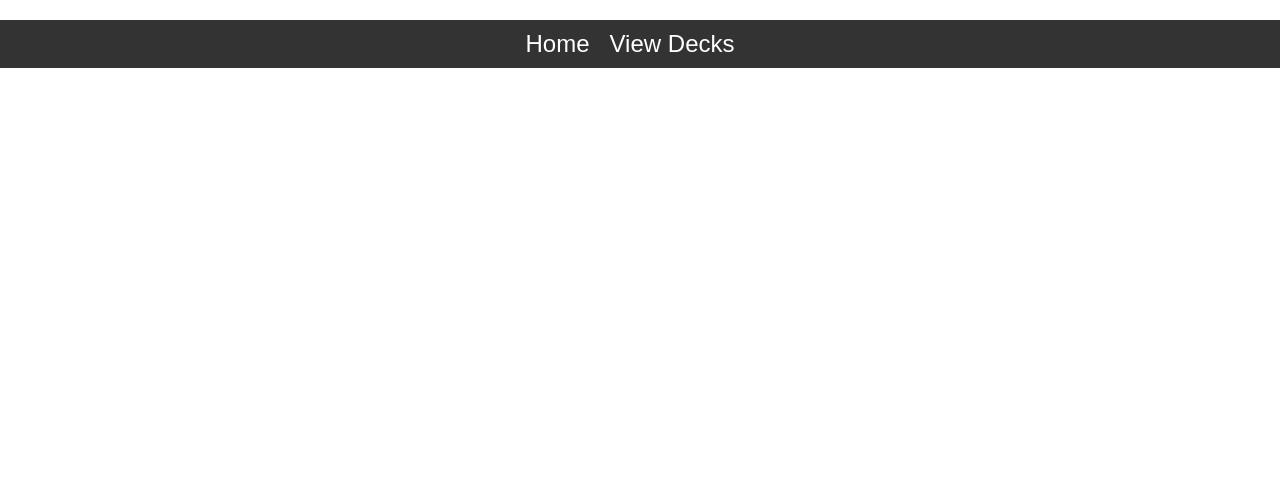
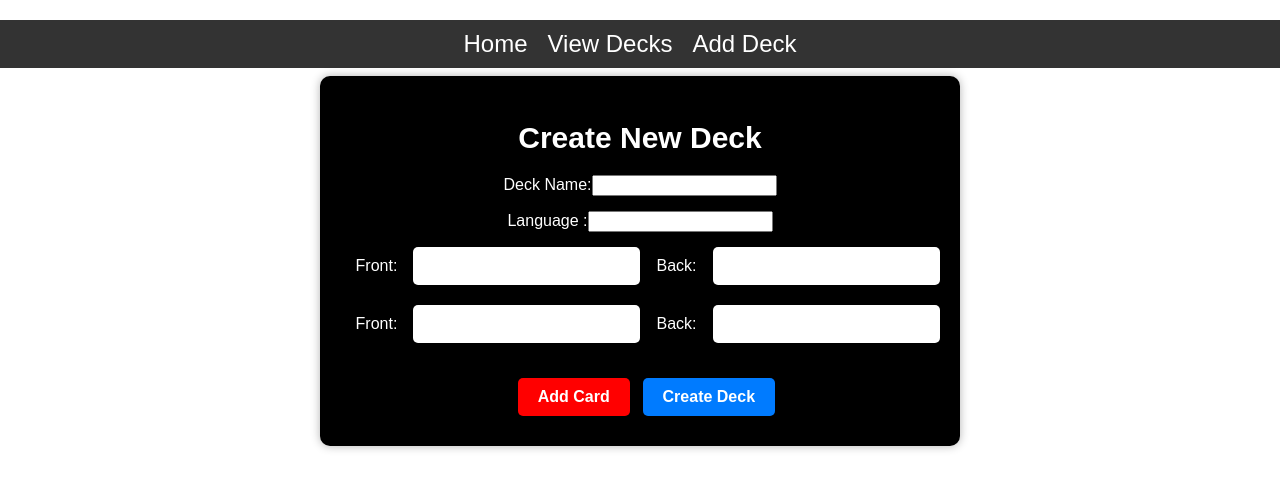
Before and after one commit to altuntas-mustafa/AnkiApp, a React (Create React App) app in the folder frontend/: page /createdecks in a window 1280 px wide. Before the commit this address had no page. Shown: the top 488 px of the page. Built offline with nearby package versions, Linux system fonts and the light colour scheme.

Commit message:
creating deck form created for frontend

```diff
--- a/frontend/src/App.js
+++ b/frontend/src/App.js
@@ -2,9 +2,10 @@ import React, { useEffect } from 'react';
 import { BrowserRouter as Router, Routes, Route, Link } from 'react-router-dom';
 import { Provider } from 'react-redux';
 import store from '../src/redux/store';
-import Deck from './Components/Deck';
-import Flashcards from './Components/Flashcards';
+import Deck from './Components/JS/Deck';
+import Flashcards from './Components/JS/Flashcards';
 import './App.css';
+import AddDeck from './Components/JS/AddDeck';
 
 function App() {
   return (
@@ -18,10 +19,14 @@ function App() {
             <Link to="/decks" className="nav-link">
               View Decks
             </Link>
+            <Link to="/createdecks" className="nav-link">
+              Add Deck
+            </Link>
           </nav>
           <Routes>
             <Route path="/" element={<Home />} />
             <Route path="/decks" element={<Deck />} />
+            <Route path="/createdecks" element={<AddDeck />} />
             <Route path="/languages/:language/decks/:deckName" element={<Flashcards />} /> {/* Update this route */}
           </Routes>
         </div>
@@ -34,7 +39,7 @@ function Home() {
 
   return (
     <div>
-      <h1 className="home-title">Home Page</h1>
+      <p className="home-title">Home Page</p>
     </div>
   );
 }
--- /dev/null
+++ b/frontend/src/Components/CSS/AddDeck.css
@@ -0,0 +1,167 @@
+/* AddDeck Container */
+.add-deck-container {
+    margin: 1vh auto;
+    padding: 20px;
+    background-color: black;
+    color: white;
+    border-radius: 10px;
+    box-shadow: 0px 0px 10px rgba(0, 0, 0, 0.3);
+  }
+
+  /* Form Heading */
+  .form-heading {
+    text-align: center;
+    margin-bottom: 20px;
+    font-size: 30px;
+  }
+
+  /* Form Group */
+  .form-group {
+    margin-bottom: 15px;
+  }
+
+  /* Input Fields */
+  .input-group {
+    display: flex;
+    align-items: center;
+    margin-bottom: 10px;
+  }
+
+  .input-group label {
+    width: 30%;
+    font-size: 16px;
+  }
+
+  .input-group input {
+    flex: 1;
+    padding: 10px;
+    border: none;
+    border-radius: 5px;
+    background-color: white;
+    color: white;
+    font-size: 16px;
+    transition: background-color 0.3s ease;
+  }
+
+
+
+  /* Card Group */
+  .card-group {
+    display: grid;
+    grid-template-columns: 1fr;
+    gap: 10px;
+    margin-bottom: 15px;
+  }
+
+  /* Card Labels */
+  .card-group label {
+    font-size: 16px;
+  }
+
+  /* Buttons */
+  .add-card-button,
+  .create-deck-button {
+    padding: 10px 20px;
+    border: none;
+    border-radius: 5px;
+    background-color: red;
+    color: white;
+    cursor: pointer;
+    font-weight: bold;
+    margin-top: 10px;
+    margin-left: 1vw;
+    transition: background-color 0.3s ease;
+  }
+
+  .add-card-button:hover {
+    background-color: white;
+    color: red;
+  }
+
+  .create-deck-button {
+    background-color: #007bff;
+  }
+
+  .create-deck-button:hover {
+    background-color: #0056b3;
+  }
+
+  /* Mobile Styles (Up to 767px) */
+  @media (max-width: 767px) {
+    .add-deck-container {
+      margin: 1vh 5px;
+      height: calc(100vh - 1vh);
+      justify-content: flex-start;
+      padding: 15px; /* Adjust padding for smaller screens */
+    }
+
+    .form-heading {
+      font-size: 24px;
+      margin-bottom: 15px;
+    }
+
+    .input-group label {
+      width: 40%; /* Increase label width for better alignment on small screens */
+      font-size: 14px; /* Reduce font size for better readability on small screens */
+    }
+
+    .input-group input {
+      font-size: 14px; /* Reduce font size for better readability on small screens */
+      color: black;
+    }
+
+    .card-group {
+      margin-bottom: 10px;
+    }
+
+    .card-group label {
+      font-size: 14px; /* Reduce font size for better readability on small screens */
+    }
+
+    .add-card-button,
+    .create-deck-button {
+      font-size: 14px; /* Reduce font size for better readability on small screens */
+      padding: 8px 15px;
+      margin-top: 15px;
+    }
+  }
+
+  /* Larger Screens (768px and above) */
+  @media (min-width: 768px) {
+    .add-deck-container {
+      margin: 1vh auto;
+      max-width: 600px;
+      padding: 20px;
+    }
+
+    .form-heading {
+      font-size: 30px;
+      margin-bottom: 20px;
+    }
+
+    .input-group label {
+      width: 30%;
+      font-size: 16px;
+    }
+
+    .input-group input {
+      font-size: 16px;
+      color: black;
+    }
+
+    .card-group {
+      margin-bottom: 15px;
+    }
+
+    .card-group label {
+      font-size: 16px;
+    }
+
+    .add-card-button,
+    .create-deck-button {
+      font-size: 16px;
+      padding: 10px 20px;
+      margin-top: 10px;
+      margin-left: 1vw;
+    }
+  }
--- /dev/null
+++ b/frontend/src/Components/JS/AddDeck.js
@@ -0,0 +1,141 @@
+import React, { useState } from "react";
+import "../CSS/AddDeck.css";
+// http://localhost:3001/api/create-deck
+
+const AddDeck = () => {
+  const [deckInfo, setDeckInfo] = useState({
+    deckName: "",
+    language: "",
+    cards: [
+      { front: "", back: "" },
+      { front: "", back: "" },
+    ],
+  });
+
+  const handleCardChange = (index, field, value) => {
+    const newCards = [...deckInfo.cards];
+    newCards[index][field] = value;
+    setDeckInfo({ ...deckInfo, cards: newCards });
+  };
+
+  const handleSubmit = async (e) => {
+    e.preventDefault();
+
+    // Check if required fields are empty
+    if (!deckInfo.deckName || !deckInfo.language) {
+      alert("Please fill out the deck name and language fields.");
+      return;
+    }
+
+    // Check if each card has at least 2 total words (combined front and back)
+    if (
+      deckInfo.cards.some(
+        (card) =>
+          (card.front.trim() + " " + card.back.trim()).split(" ").length < 2
+      )
+    ) {
+      console.log(
+        "Each card should have at least 2 total words (front and back combined)."
+      );
+      alert(
+        "Each card should have at least 2 total words (front and back combined)."
+      );
+      return;
+    }
+
+    try {
+      const response = await fetch("https://ankiappclone-git-main-mustafa-altuntas.vercel.app/api/create-deck", {
+        method: "POST",
+        headers: {
+          "Content-Type": "application/json",
+        },
+        body: JSON.stringify(deckInfo),
+      });
+
+      if (response.ok) {
+        const responseData = await response.json();
+        console.log(responseData.message); // "Deck and cards created successfully"
+        setDeckInfo({
+          deckName: "",
+          language: "",
+          cards: [
+            { front: "", back: "" },
+            { front: "", back: "" },
+          ],
+        });
+      } else {
+        const errorData = await response.json();
+        console.log(errorData.error); // Display the error message sent from the server
+      }
+    } catch (error) {
+      console.error("Error:", error);
+    }
+  };
+
+  return (
+    <div className="add-deck-container">
+      <h2 className="form-heading">Create New Deck</h2>
+      <form onSubmit={handleSubmit}>
+        <div className="form-group">
+          <label>Deck Name:</label>
+          <input
+            type="text"
+            value={deckInfo.deckName}
+            onChange={(e) =>
+              setDeckInfo({ ...deckInfo, deckName: e.target.value })
+            }
+          />
+        </div>
+        <div className="form-group">
+          <label> Language :</label>
+          <input
+            type="text"
+            value={deckInfo.language}
+            onChange={(e) =>
+              setDeckInfo({ ...deckInfo, language: e.target.value })
+            }
+          />
+        </div>
+        <div className="card-group">
+          {deckInfo.cards.map((card, index) => (
+            <div key={index} className="input-group">
+              <label>Front:</label>
+              <input
+                type="text"
+                value={card.front}
+                onChange={(e) =>
+                  handleCardChange(index, "front", e.target.value)
+                }
+              />
+              <label>Back:</label>
+              <input
+                type="text"
+                value={card.back}
+                onChange={(e) =>
+                  handleCardChange(index, "back", e.target.value)
+                }
+              />
+            </div>
+          ))}
+        </div>
+        <button
+          type="button"
+          className="add-card-button"
+          onClick={() =>
+            setDeckInfo({
+              ...deckInfo,
+              cards: [...deckInfo.cards, { front: "", back: "" }],
+            })
+          }
+        >
+          Add Card
+        </button>
+        <button type="submit" className="create-deck-button">
+          Create Deck
+        </button>
+      </form>
+    </div>
+  );
+};
+
+export default AddDeck;
--- a/frontend/src/Components/Deck.js
+++ b/frontend/src/Components/JS/Deck.js
@@ -4,8 +4,8 @@ import React, { useState, useEffect } from "react";
 import axios from "axios";
 import { Link } from "react-router-dom";
 import { useDispatch, useSelector } from "react-redux";
-import { setOrder, setDisplayOrder } from "../redux/reducers";
-import "./Deck.css";
+import { setOrder, setDisplayOrder } from "../../redux/reducers";
+import "../CSS/Deck.css"
 
 const Deck = () => {
   const [languages, setLanguages] = useState([]);
--- a/frontend/src/Components/Flashcards.js
+++ b/frontend/src/Components/JS/Flashcards.js
@@ -1,7 +1,7 @@
 import React, { useState, useEffect } from "react";
 import axios from "axios";
 import { useParams, Link } from "react-router-dom";
-import "./FlashCards.css";
+import "../CSS/FlashCards.css"
 import { useSelector } from "react-redux";
 
 const Flashcards = () => {
```
Also changed, not shown: frontend/src/Components/CSS/Deck.css (renamed from frontend/src/Components/Deck.css), frontend/src/Components/CSS/FlashCards.css (renamed from frontend/src/Components/FlashCards.css), 1 other file (tests, documents, lock files or other folders).
